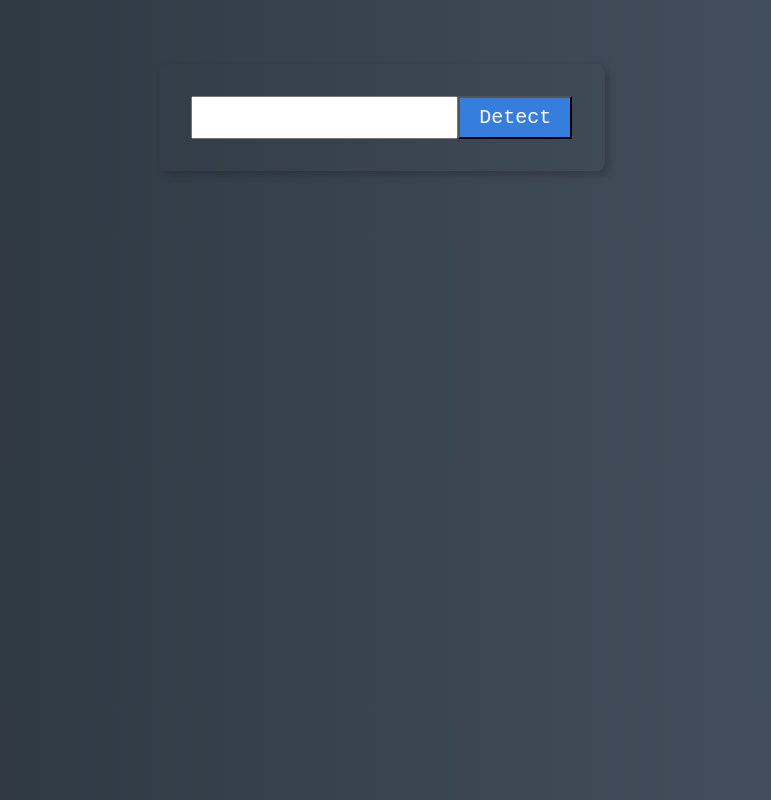
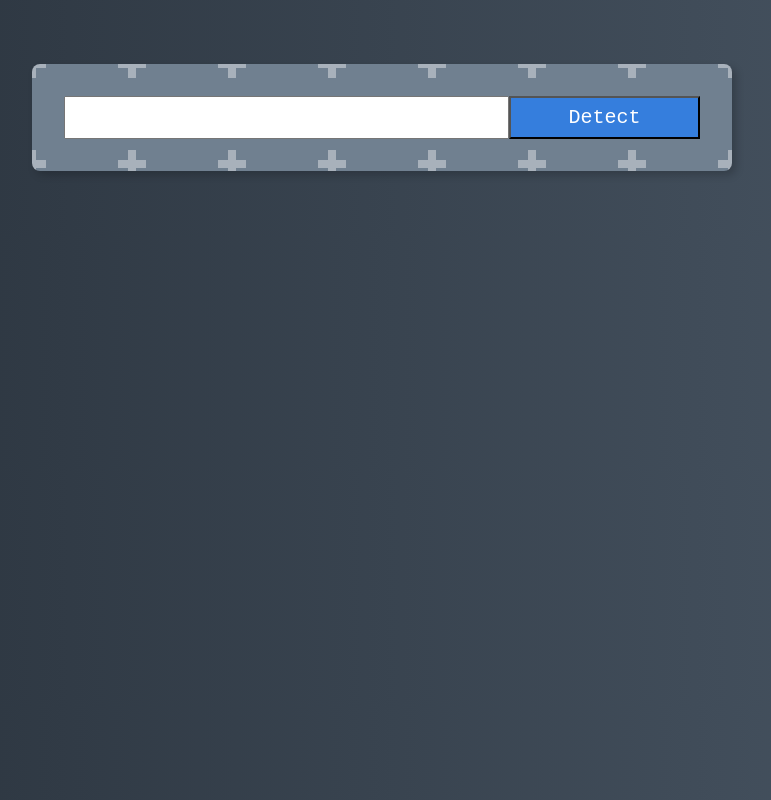
Before and after one commit to Kombobill/FACE-DETECTION, a React (Create React App) app: page / in a window 1280 px wide. Shown: the whole page, without its empty margins (258-1029 px from the left). Built offline with nearby package versions, Linux system fonts and the light colour scheme.

Commit message:
image component css

```diff
--- a/src/Components/ImageSearchForm/ImageSearchForm.css
+++ b/src/Components/ImageSearchForm/ImageSearchForm.css
@@ -0,0 +1,24 @@
+.form {
+    width: 700px;
+    background: radial-gradient(
+        circle,
+        transparent 20%,
+        slategray 20%,
+        slategray 80%,
+        transparent 80%,
+        transparent
+      ),
+      radial-gradient(
+          circle,
+          transparent 20%,
+          slategray 20%,
+          slategray 80%,
+          transparent 80%,
+          transparent
+        )
+        50px 50px,
+      linear-gradient(#a8b1bb 8px, transparent 8px) 0 -4px,
+      linear-gradient(90deg, #a8b1bb 8px, transparent 8px) -4px 0;
+    background-color: slategray;
+    background-size: 100px 100px, 100px 100px, 50px 50px, 50px 50px;
+  }
```
